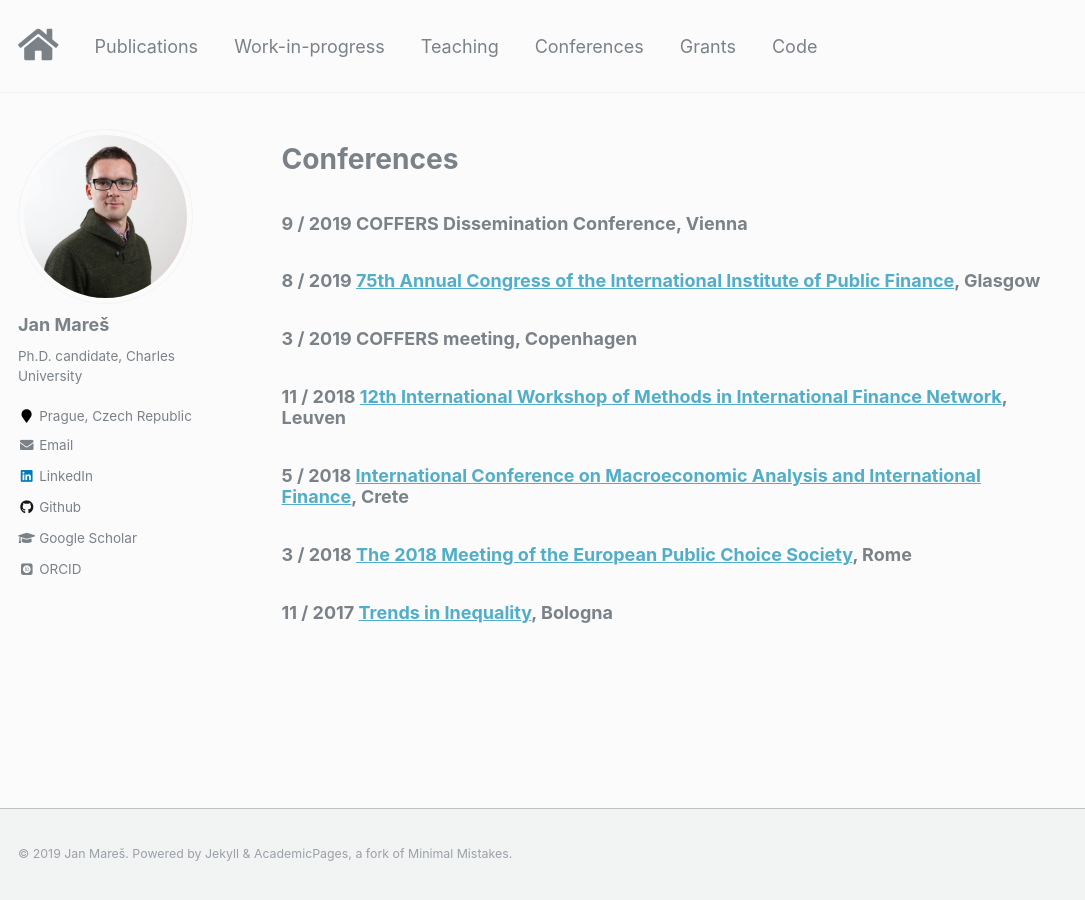
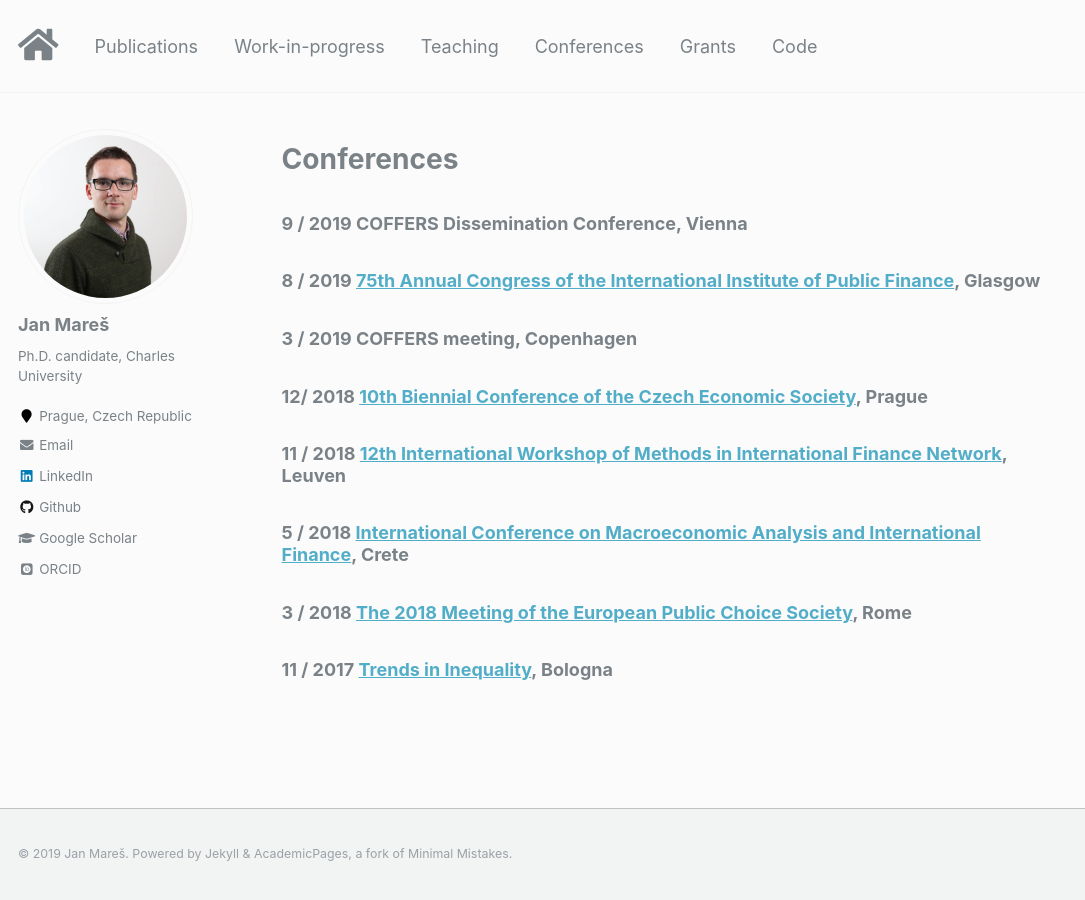
Before and after one commit to janxmares/janxmares.github.io, a Jekyll site: the page built from _pages/conferences.md, in a window 1280 px wide. Shown: the whole page, without its empty margins (0-1085 px from the left). Built offline with Jekyll 4.4.1, drawn with Linux system fonts in a browser that asks for light colours; some web fonts are replaced.

Commit message:
191111 conferences update

```diff
--- a/_pages/conferences.md
+++ b/_pages/conferences.md
@@ -13,6 +13,8 @@ author_profile: true
 
 ### 3 / 2019 COFFERS meeting, Copenhagen
 
+### 12/ 2018 [10th Biennial Conference of the Czech Economic Society](http://www.cse.cz/en/page/10th-biennial-conference-2018), Prague
+
 ### 11 / 2018 [12th International Workshop of Methods in International Finance Network](https://uclouvain.be/en/research-institutes/lidam/lfin/events/mifn.html), Leuven
 
 ### 5 / 2018 [International Conference on Macroeconomic Analysis and International Finance](https://icmaif.soc.uoc.gr/), Crete
```
